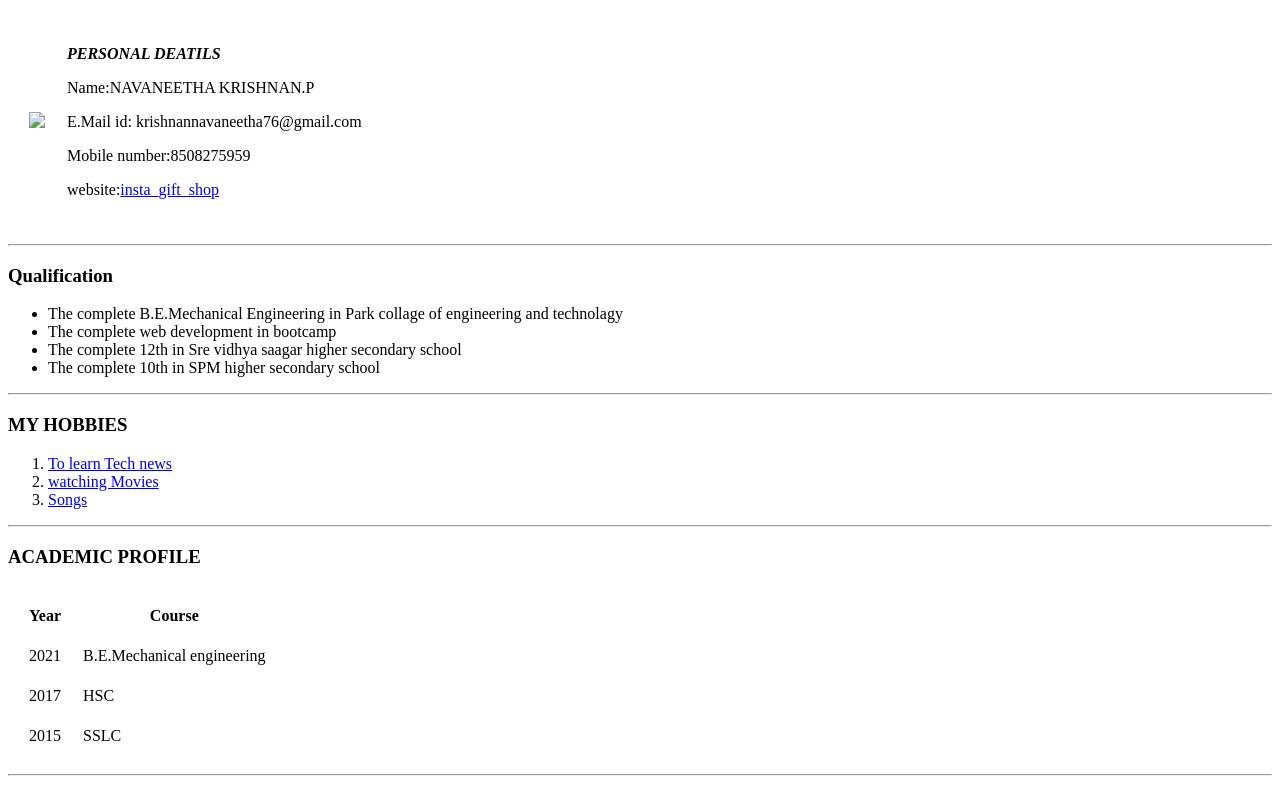
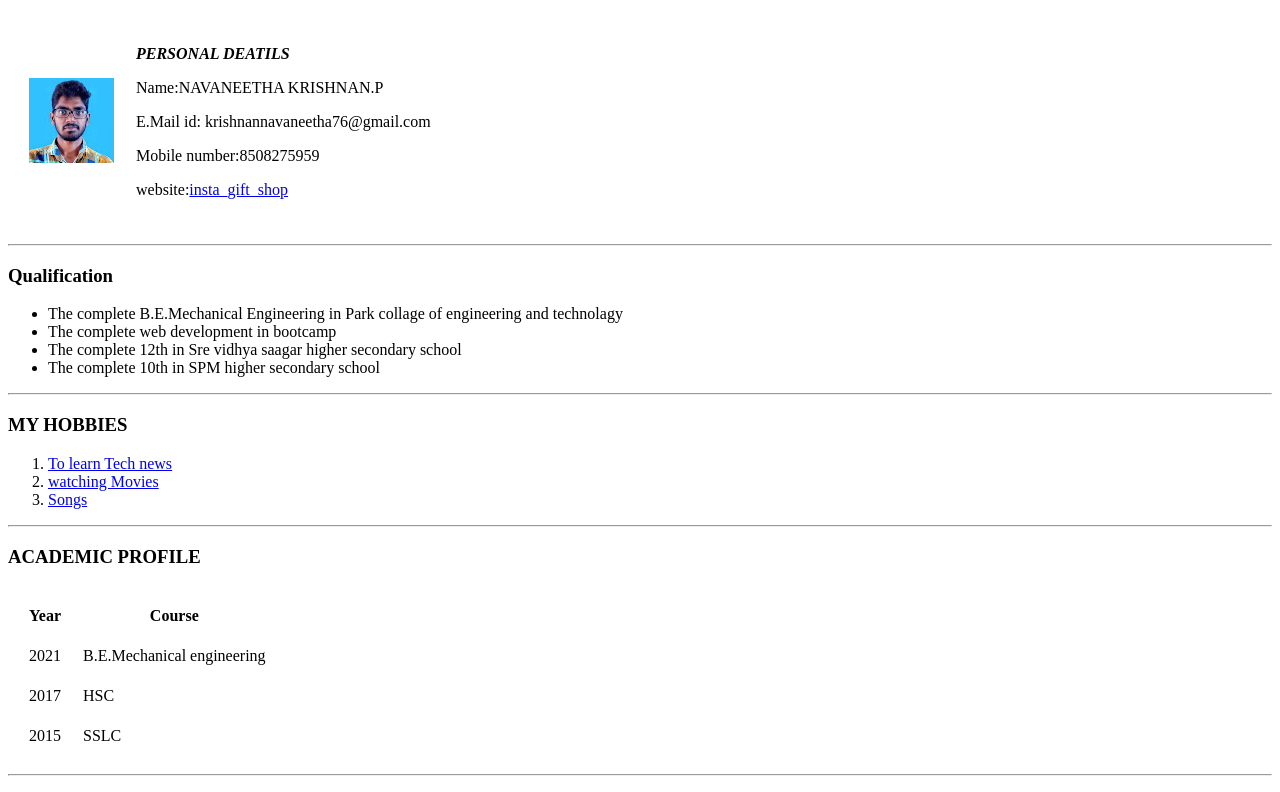
Before and after one commit to krishnancc/cvcv, a plain HTML site: page index.html in a window 1280 px wide. Shown: the top 792 px of the page. Drawn offline with Linux system fonts and the light colour scheme.

Commit message:
Update index.html

```diff
--- a/index.html
+++ b/index.html
@@ -9,7 +9,7 @@
     <body>
         <table cellspacing="20">
             <tr>
-            <td><img src="images/Navee.jpg"="Navaneeetha krishnan profile picture"></td>
+            <td><img src="Navee.jpg"="Navaneeetha krishnan profile picture"></td>
             <td>
                 <p><em><strong>PERSONAL DEATILS</strong></em></p>
                 <p>Name:NAVANEETHA KRISHNAN.P</p>
```
